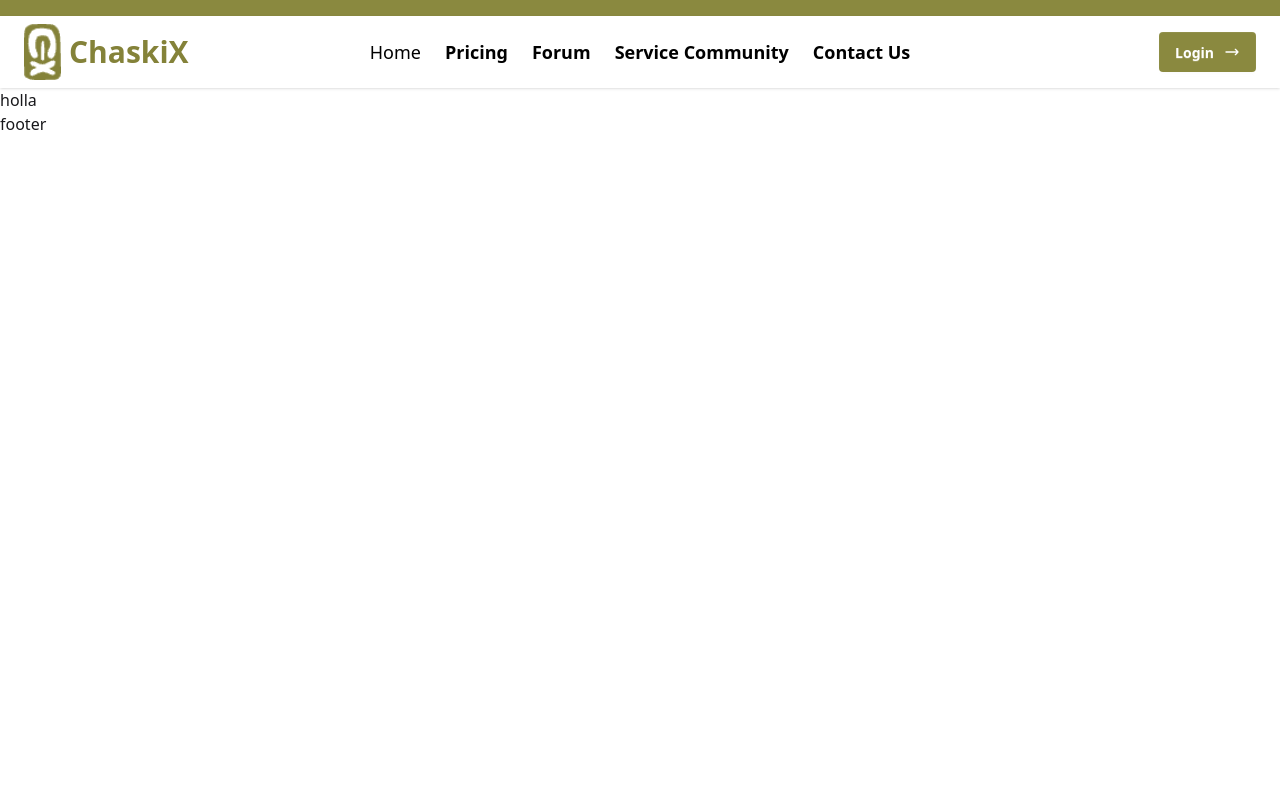
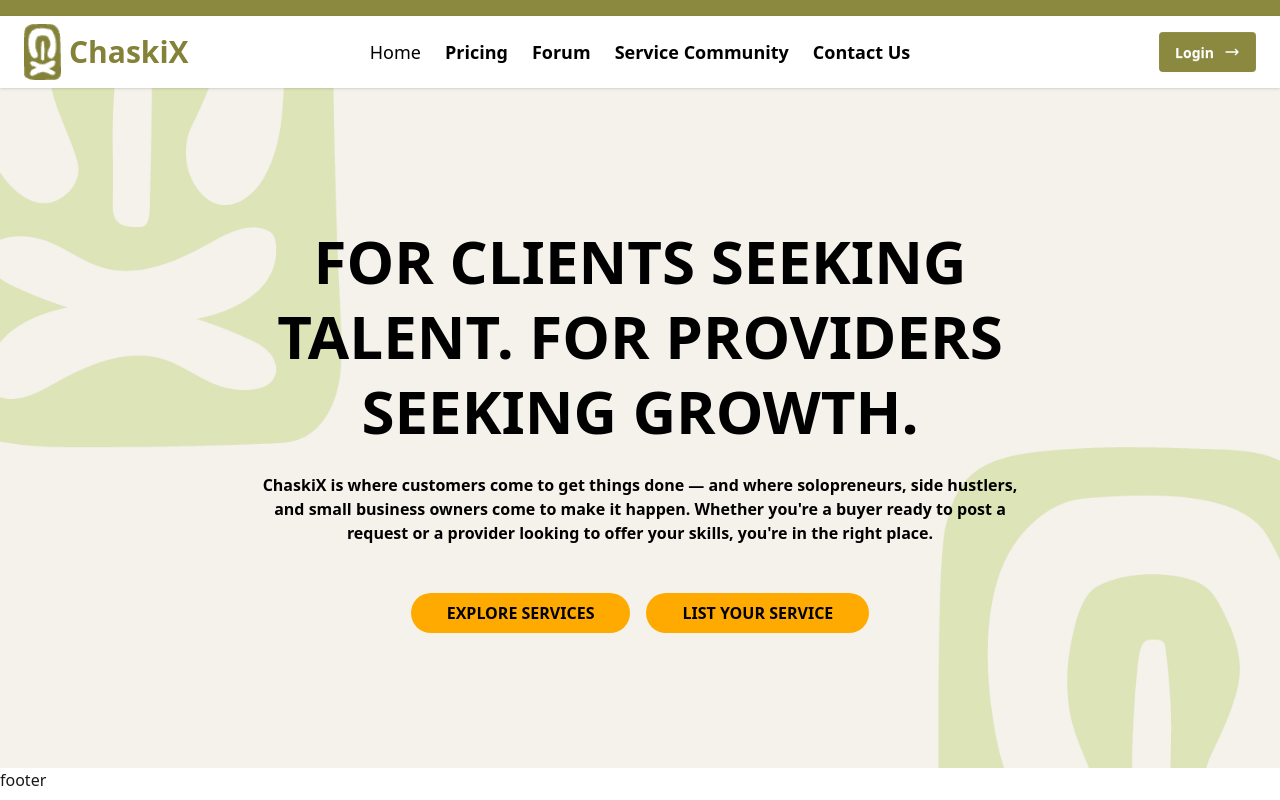
Before and after one commit to Takmim00/chas-kix, a React (Vite) app: page / in a window 1280 px wide. Built offline with nearby package versions, Linux system fonts and the light colour scheme.

Commit message:
banner added

```diff
--- a/src/components/Banner.jsx
+++ b/src/components/Banner.jsx
@@ -1,11 +1,43 @@
-
+import banner from "../assets/img/banner.png";
 
 const Banner = () => {
-    return (
-        <div>
+  return (
+    <div
+      style={{
+        backgroundImage: `url(${banner})`,
+        backgroundSize: "cover",
+        backgroundPosition: "center center",
+        backgroundRepeat: "no-repeat",
+        minHeight: "85vh",
+      }}
+      className="flex items-center justify-center px-4 text-center"
+    >
+      <div className="mx-auto text-black space-y-6">
+        <h1 className="text-6xl  font-bold text-center leading-tight">
+          FOR CLIENTS SEEKING <br />
+          TALENT. FOR PROVIDERS <br />
+          SEEKING GROWTH.
+        </h1>
+        <p className="text-md  mb-8 max-w-3xl mx-auto font-semibold">
+          ChaskiX is where customers come to
+          get things done — and where solopreneurs, side hustlers, and small
+          business owners come to make it happen. Whether you're a buyer ready
+          to post a request or a provider looking to offer your skills, you're
+          in the right place.
+        </p>
 
+        {/* Buttons */}
+        <div className="flex flex-wrap justify-center gap-4 pt-4">
+          <button className="bg-[#FFAA01]  text-black font-semibold py-2 px-9 rounded-full">
+            EXPLORE SERVICES
+          </button>
+          <button className="bg-[#FFAA01]  text-black font-semibold py-2 px-9 rounded-full">
+            LIST YOUR SERVICE
+          </button>
         </div>
-    );
+      </div>
+    </div>
+  );
 };
 
 export default Banner;
--- a/src/components/Home.jsx
+++ b/src/components/Home.jsx
@@ -1,9 +1,10 @@
 import React from 'react';
+import Banner from './Banner';
 
 const Home = () => {
     return (
         <div>
-            holla
+            <Banner/>
         </div>
     );
 };
```
